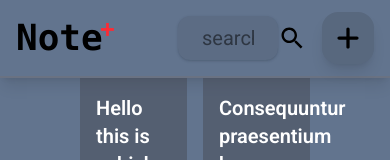
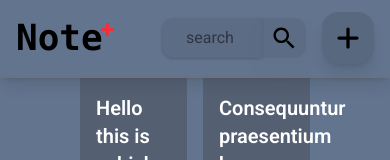
Before and after one commit to ashish-off/NotePlus, a React (Vite) app: page / in a window 390 px wide. Shown: the top 160 px of the page. Built offline with nearby package versions, Linux system fonts and the light colour scheme.

Commit message:
styling is done

```diff
--- a/src/pages/Notes.tsx
+++ b/src/pages/Notes.tsx
@@ -21,12 +21,12 @@ const Notes = () => {
             <div className="w-fit flex items-center relative ">
               <input
                 type="text"
-                className="outline-none text-xl shadow-lg shadow-gray-500/30  border-none bg-gray-600/25 rounded-xl py-2 px-6 w-[100px] sm:w-[300px] md:w-full focus:shadow-sm focus:shadow-gray-800/20 transition-all"
+                className="outline-none text-base md:text-xl  shadow-lg shadow-gray-500/30  border-none bg-gray-600/25 rounded-l-xl py-2 px-6 w-[100px] sm:w-[300px] md:w-full focus:shadow-sm focus:shadow-gray-800/20 transition-all"
                 autoFocus
                 placeholder="search notes..."
               />
 
-              <button className=" cursor-pointer  active:scale-90">
+              <button className=" shadow-lg shadow-gray-500/30  border-none bg-gray-600/25 rounded-r-xl py-[6px] md:py-2 px-2 cursor-pointer transition-all  active:shadow-sm active:shadow-gray-800/20">
                 <IoMdSearch size={28} />
               </button>
             </div>
```
